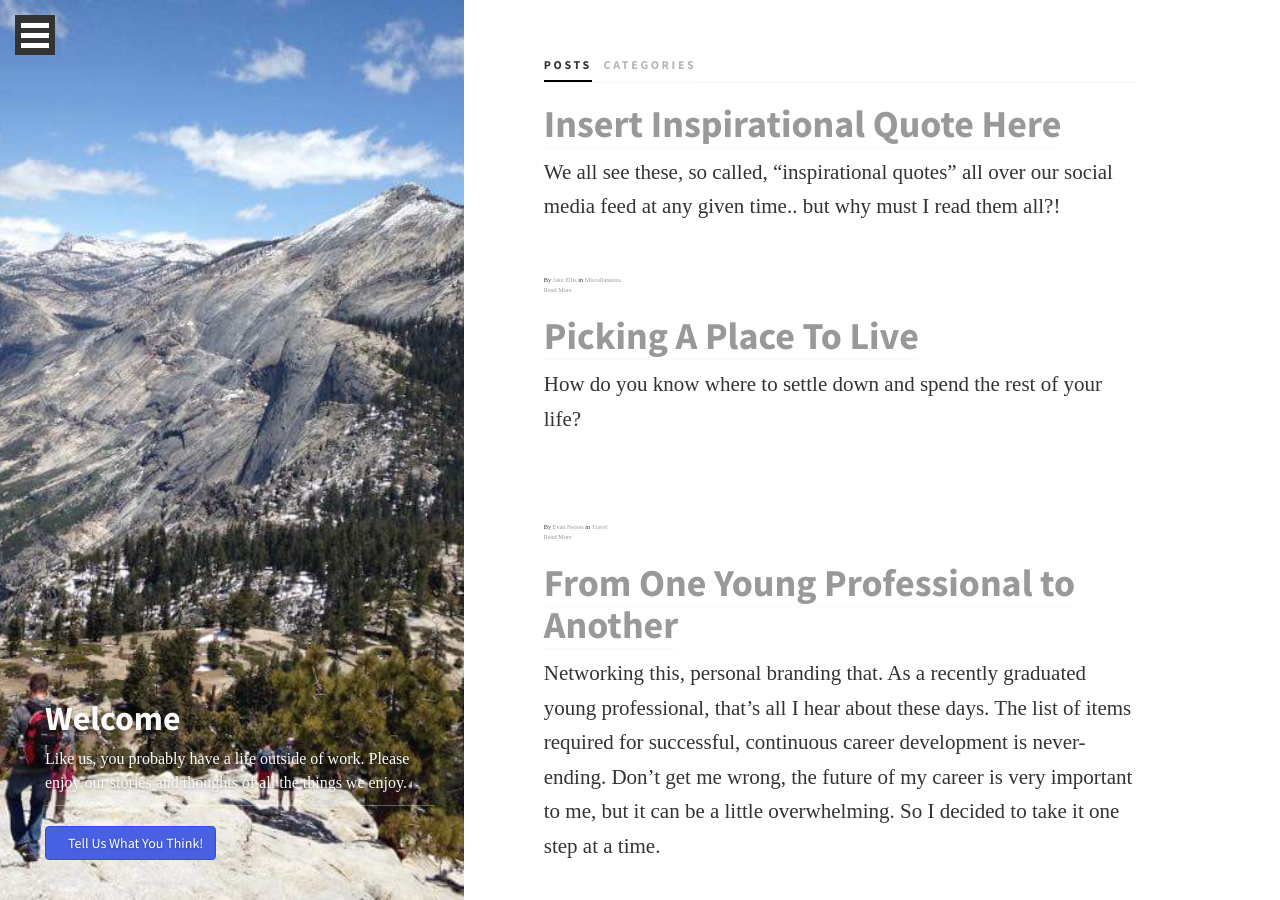
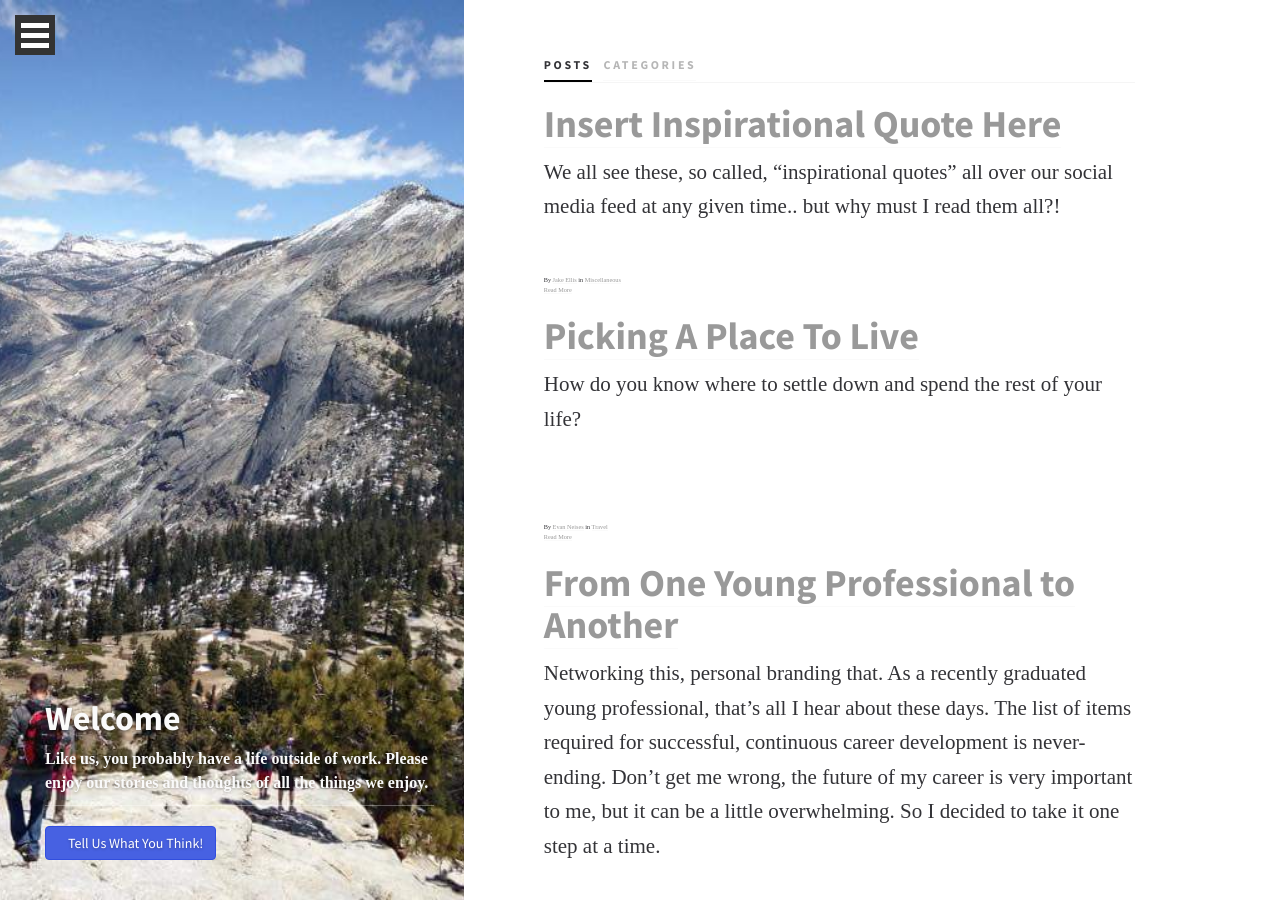
Before and after one commit to EJBlog/EJBlog.github.io, a Jekyll site: the page built from index.html, in a window 1280 px wide. Built offline with Jekyll 4.4.1, drawn with Linux system fonts in a browser that asks for light colours; nearby versions of some CDN libraries; some web fonts are replaced.

Commit message:
Update custom.css

```diff
--- a/css/custom.css
+++ b/css/custom.css
@@ -14,3 +14,7 @@
 .test-page {
 	font-size: 80%;
 }*/
+
+.sidebar {
+	font-weight: bold;
+}
```
